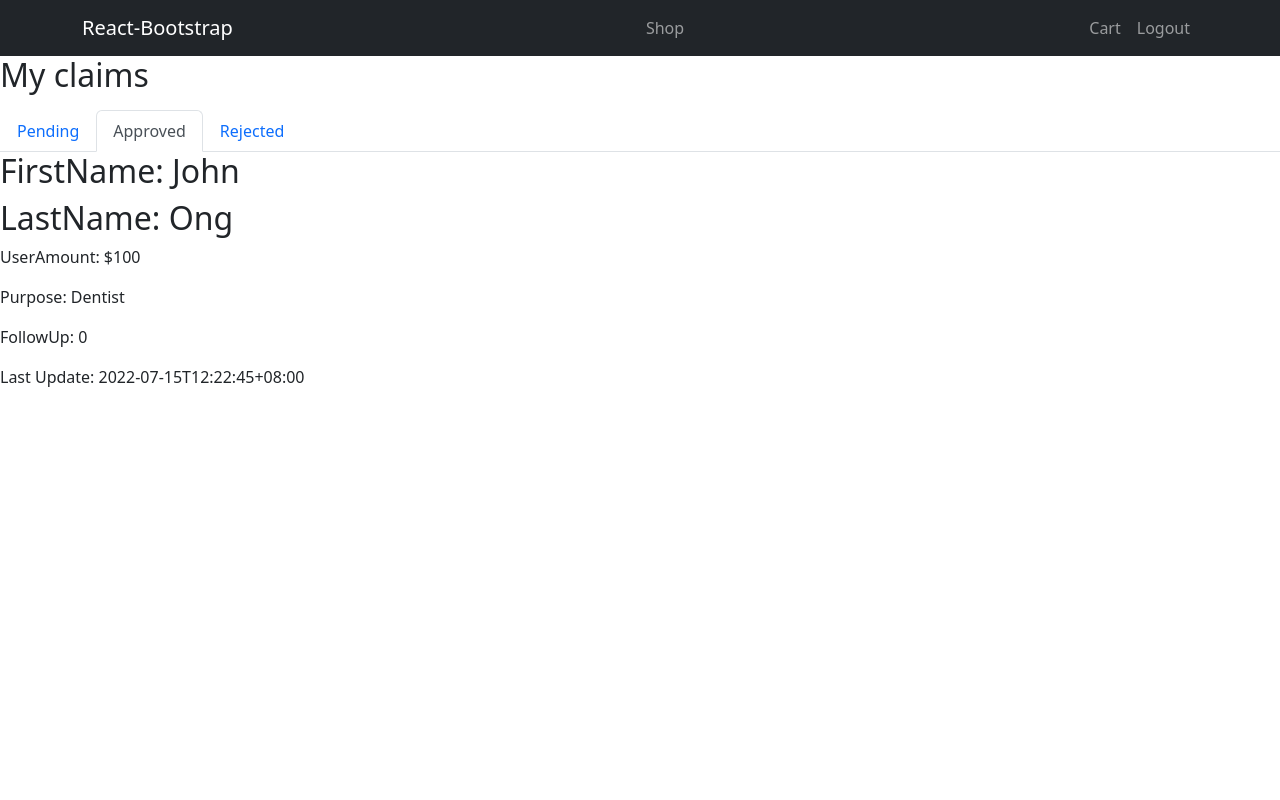
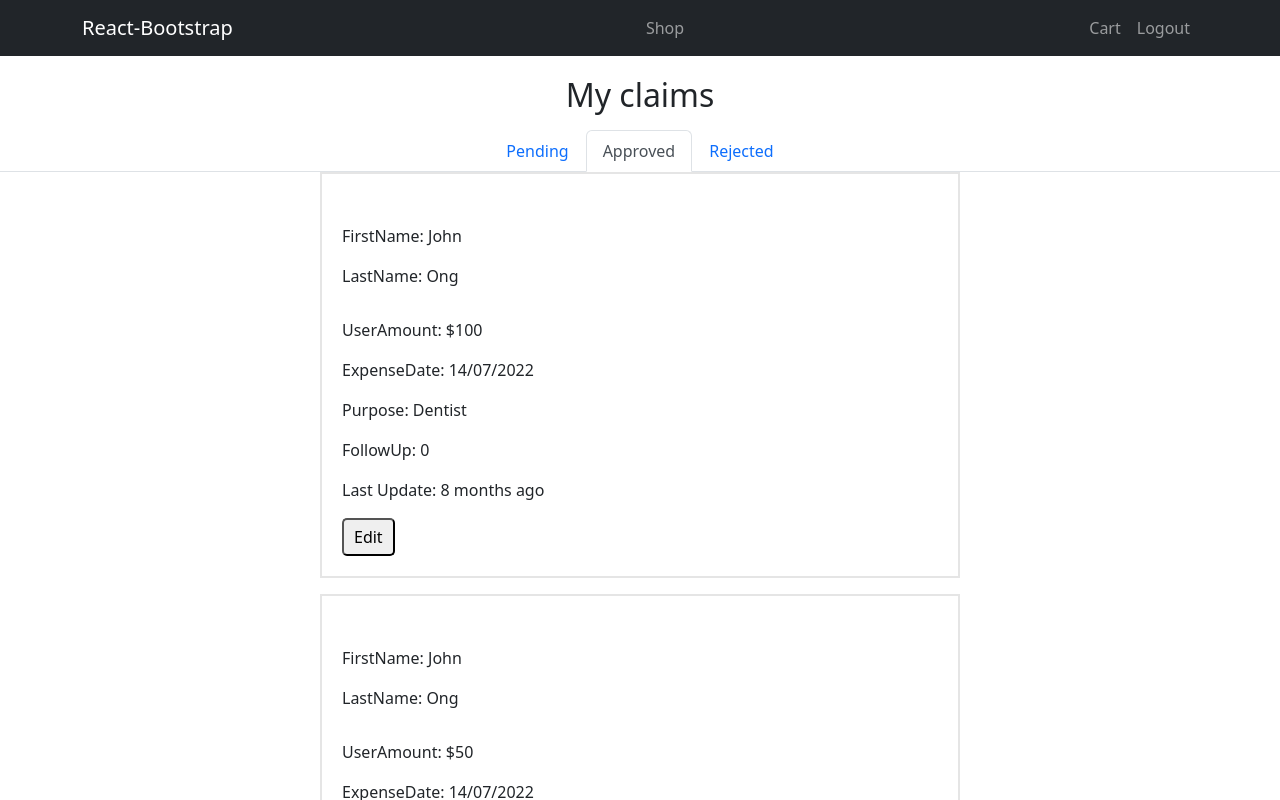
Before and after one commit to gyivan/dbs-techtrek, a React (Create React App) app in the folder frontend/: page /claim in a window 1280 px wide. Both pictures are taken after a click on the tab "Approved". Shown: the top 800 px of the page. Built offline with nearby package versions, Linux system fonts and the light colour scheme.

Commit message:
update claim page

```diff
--- a/frontend/package.json
+++ b/frontend/package.json
@@ -9,6 +9,7 @@
     "@testing-library/user-event": "^13.5.0",
     "axios": "^1.2.5",
     "bootstrap": "^5.2.3",
+    "date-fns": "^2.29.3",
     "express": "^4.18.2",
     "react": "^18.2.0",
     "react-bootstrap": "^2.7.2",
--- a/frontend/src/components/Userclaim.js
+++ b/frontend/src/components/Userclaim.js
@@ -1,18 +1,23 @@
 import React from 'react'
+import { format } from 'date-fns'
+import formatDistanceToNow from 'date-fns/formatDistanceToNow'
 
 function Userclaim({user}) {
   return (
-    <div className="claims" key={user.id}>
-        <div className="user-profile">
-            <h2>FirstName: {user.FirstName}</h2>
-            <h2>LastName: {user.LastName}</h2>
+    <div className="claims" style={{ margin:"10px 0", padding:"20px", border:"2px solid #e5e5e5", width:"50%", margin:"0 auto"}}>
+        <div style={{margin:"30px 0"}} className="user-profile">
+            <p>FirstName: {user.FirstName}</p>
+            <p>LastName: {user.LastName}</p>
         </div>
         <div className="user-purpose">
             <p>UserAmount: ${user.Amount}</p>
+            <p>ExpenseDate: {format(new Date(user.ExpenseDate), 'dd/MM/yyyy')}</p>
             <p>Purpose: {user.Purpose}</p>
             <p>FollowUp: {user.FollowUp}</p>
-            <p>Last Update: {user.LastEditedClaimDate}</p>
+            <p>Last Update: {formatDistanceToNow(new Date(user.LastEditedClaimDate), {addSuffix: true})}</p>
         </div>
+        <button style={{borderRadius:'5px', padding:"5px 10px"}}>Edit</button>
+
     </div>
 
   )
--- a/frontend/src/pages/Claims.js
+++ b/frontend/src/pages/Claims.js
@@ -3,8 +3,9 @@ import Nav from 'react-bootstrap/Nav';
 import Userclaim from '../components/Userclaim'
 import { Tab, Tabs } from 'react-bootstrap'
 
+
 function Claims() {
-    const [user,setUser] = useState({
+    const [user,setUser] = useState([{
         ClaimID: 2010,
         InsuranceID: 1009,
         FirstName: "John",
@@ -16,7 +17,21 @@ function Claims() {
         PreviousClaimID: null,
         Status: "Approved",
         LastEditedClaimDate: "2022-07-15T12:22:45+08:00"
-       })
+       },
+       {
+        ClaimID: 2011,
+        InsuranceID: 1009,
+        FirstName: "John",
+        LastName: "Ong",
+        ExpenseDate: "2022-07-14T08:00:00+08:00",
+        Amount: 50.00,
+        Purpose: "Sick",
+        FollowUp: 0,
+        PreviousClaimID: null,
+        Status: "Approved",
+        LastEditedClaimDate: "2022-07-15T12:22:45+08:00"
+       }]
+       )
     //    useEffect(()=>{
     //     const getClaims = async ()=>{
     //       const response = await fetch("")
@@ -32,17 +47,25 @@ function Claims() {
     //   },[])
     const [tabKey, initTabKey] = useState('one')
   return (
-    <div>
-    <h2 className="mb-3">My claims</h2>
-    <Tabs activeKey={tabKey} onSelect={(e) => initTabKey(e)}>
+    <div style={{margin:"20px 0"}}>
+    <h2 className="mb-3" style={{textAlign:"center"}}>My claims</h2>
+    <Tabs style={{display:"flex", justifyContent:"center"}} activeKey={tabKey} onSelect={(e) => initTabKey(e)}>
       <Tab eventKey="one" title="Pending">
         <p>{user.Status === "Pending" && <Userclaim user={user} /> }</p>
       </Tab>
       <Tab eventKey="two" title="Approved">
-        <p>{user.Status === "Approved" && <Userclaim user={user} /> }</p>
+        {user.map(user=>(
+            <>
+            <p>{ user.Status === "Approved" && <Userclaim user={user} /> }</p>
+            </>
+        ))}
       </Tab>
       <Tab eventKey="four" title="Rejected">
-        <p>{user.Status === "Rejected" && <Userclaim user={user} /> }</p>
+        {user.map(user=>(
+            <>
+            <p>{ user.Status === "Rejected" && <Userclaim user={user} /> }</p>
+            </>
+        ))}
       </Tab>
     </Tabs>
   </div>
```
Also changed, not shown: 1 other file (tests, documents, lock files or other folders).
